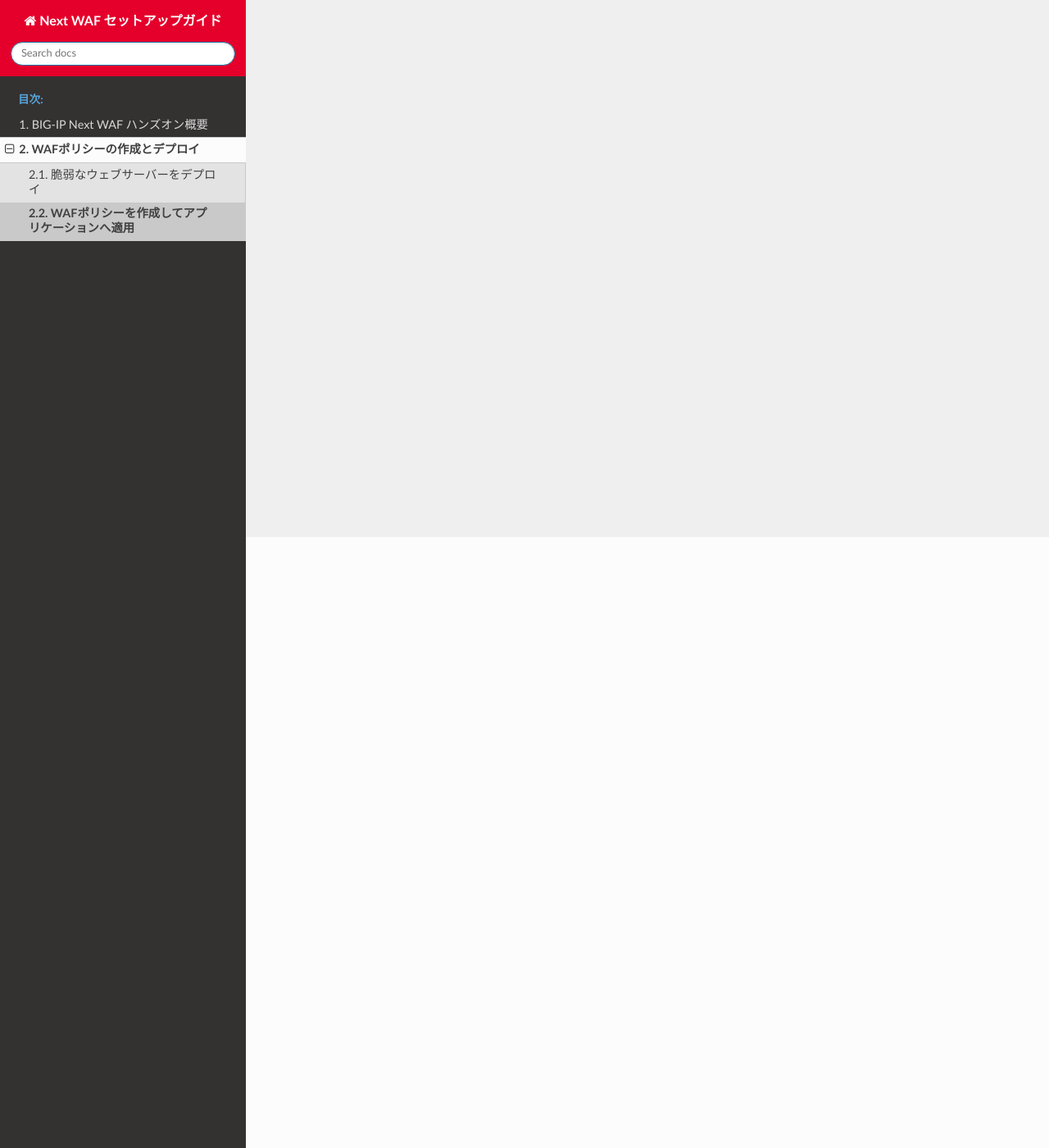
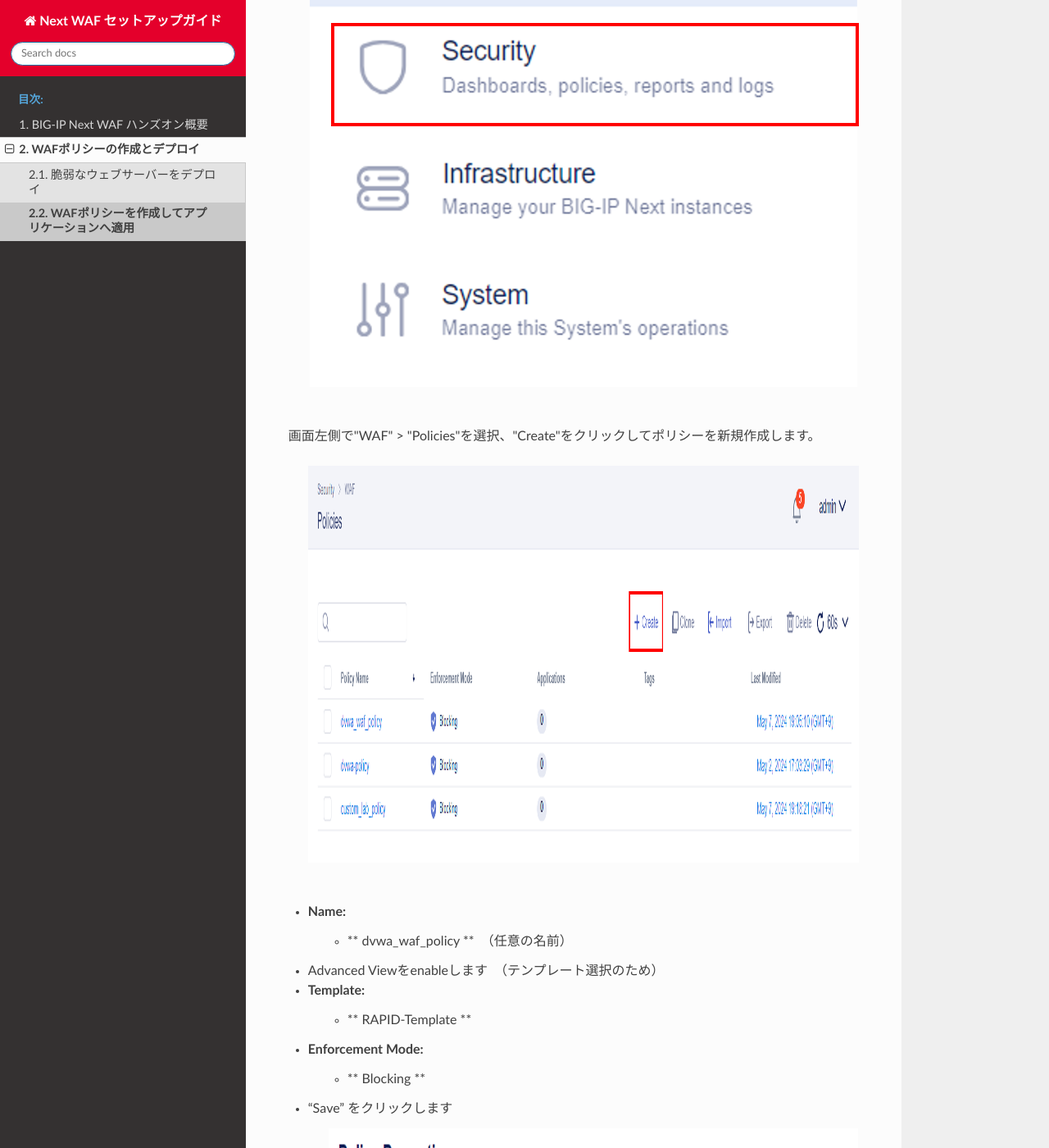
Before and after one commit to BeF5/f5j-easy-setup-next-waf, a Sphinx documentation site: the page built from docs/content02/module02/module02.rst, in a window 1280 px wide and 1400 px high, scrolled down 745 px. Shown: the whole window at 82% size. Built offline with Sphinx 7.4.7 and the Read the Docs theme 2.0.0, drawn with Linux system fonts in a browser that asks for light colours; some of the changed text lies outside the part shown.

Commit message:
Update module02.rst

```diff
--- a/docs/content02/module02/module02.rst
+++ b/docs/content02/module02/module02.rst
@@ -1,2 +1,104 @@
 WAFポリシーを作成してアプリケーションへ適用
 =========================================================
+
+CM画面左上部のworkspaceから、”Security”を選択します。
+
+   .. image:: images/Picture1.png
+      :scale: 60%
+      :align: center
+   |
+
+画面左側で"WAF" > "Policies"を選択、"Create"をクリックしてポリシーを新規作成します。
+
+   .. image:: images/Picture2.png
+      :scale: 60%
+      :align: center
+   |
+
+- Name:
+   - ** dvwa_waf_policy **　（任意の名前）
+
+- Advanced Viewをenableします　（テンプレート選択のため）
+
+- Template:
+   - ** RAPID-Template **
+
+- Enforcement Mode:
+   - ** Blocking **
+
+- “Save” をクリックします
+
+   .. image:: images/Picture3.png
+      :scale: 60%
+      :align: center
+   |
+
+作成されたWAFポリシーを選択、”General Settings”から”Log Events”を”All”にし、”Save”をクリックします。
+
+   .. image:: images/Picture4.png
+      :scale: 60%
+      :align: center
+   |
+
+   .. image:: images/Picture5.png
+      :scale: 60%
+      :align: center
+   |
+
+"Attack Signatures"のページを選択し、"Enforce" > "Enforce all Staged Signatures"でシグネチャのstagingを解除します。
+
+   .. image:: images/Picture6.png
+      :scale: 60%
+      :align: center
+   |
+
+   .. image:: images/Picture7.png
+      :scale: 60%
+      :align: center
+   |
+
+CM画面左上部のworkspaceから、"Applications"へ戻ります。先ほど作成したアプリケーション(HTTP-DVWA)を選択し、"Edit"します。
+
+   .. image:: images/Picture8.png
+      :scale: 60%
+      :align: center
+   |
+
+   .. image:: images/Picture9.png
+      :scale: 60%
+      :align: center
+   |
+
+
+“Security Policies”の編集マークをクリックします。
+
+   .. image:: images/Picture10.png
+      :scale: 60%
+      :align: center
+   |
+
+- “Use a WAF Policy” をenableします
+
+- WAF Policy Name:
+   - ** dvwa_waf_policy ** (先ほど作成したWAFポリシー)
+
+- “Save” をクリックします
+
+- “Review & Deploy” > “Validate All” > “Deploy Changes” でWAFポリシーをアプリケーションへ適用します
+
+   .. image:: images/Picture11.png
+      :scale: 60%
+      :align: center
+   |
+
+   .. image:: images/Picture12.png
+      :scale: 60%
+      :align: center
+   |
+
+WindowsクライアントからDVWAのSQL Injectionページより、User ID に 'or 1=1 # と入力し、SQLインジェクション攻撃をします。攻撃がrejectされたことを確認します。
+
+   .. image:: images/Picture13.png
+      :scale: 60%
+      :align: center
+   |
```
